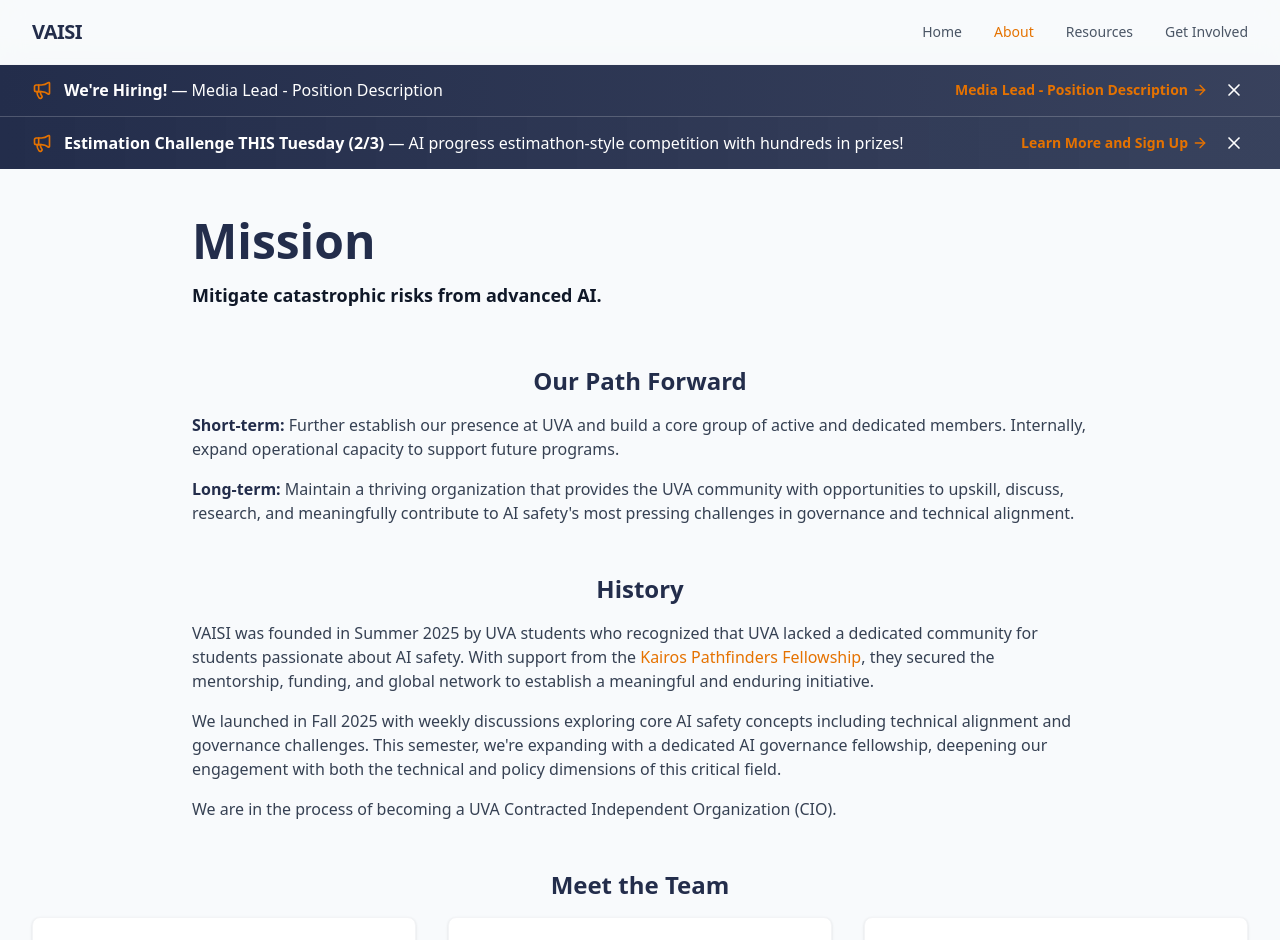
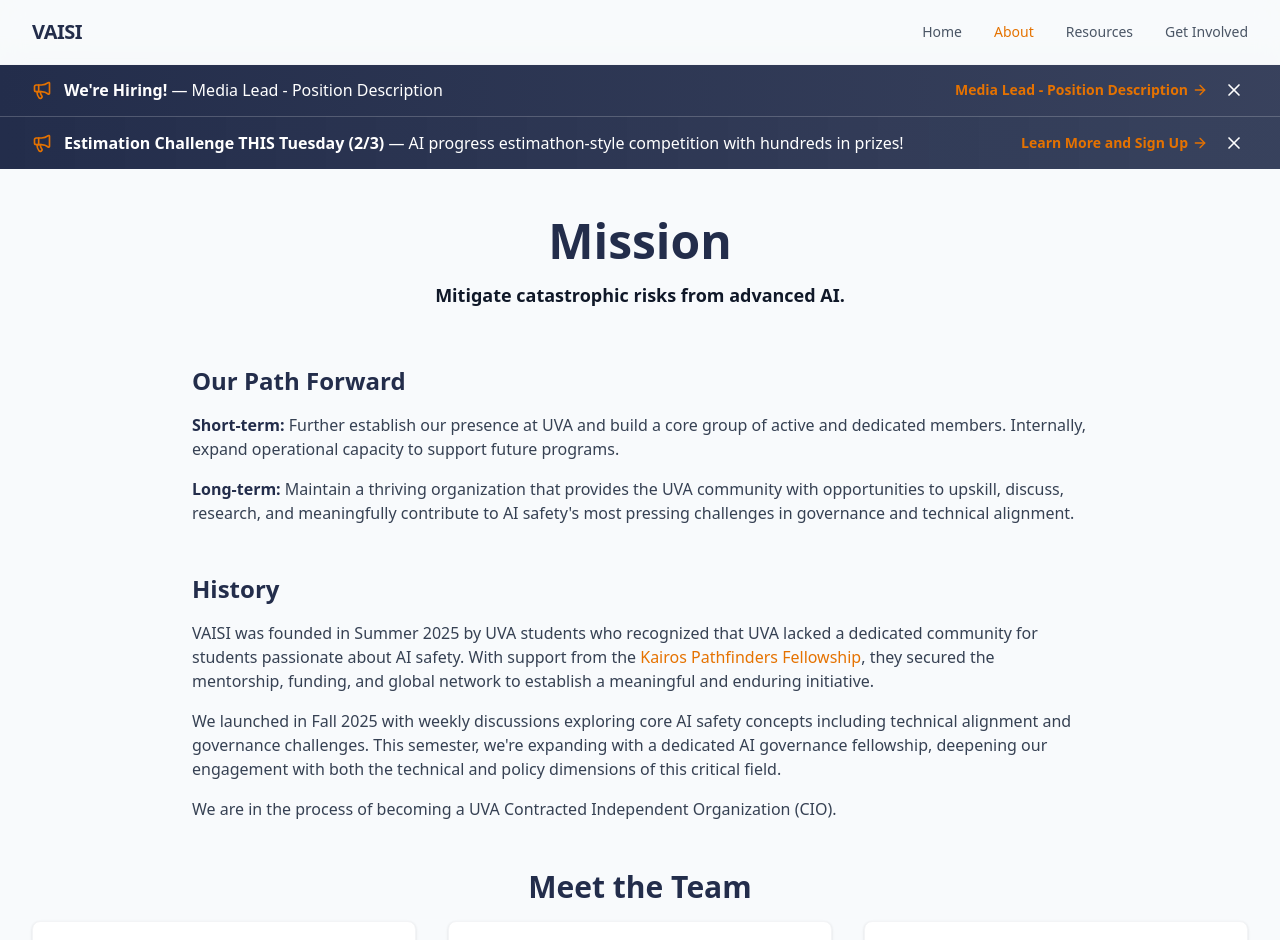
Before and after one commit to Virginia-AI-Security-Initiative/VAISI_Website, a Next.js app: page /about in a window 1280 px wide. Shown: the top 940 px of the page. Built offline with nearby package versions, Linux system fonts and the light colour scheme; a web font is replaced by a local one.

Commit message:
centered mission, left path forward and history, increase Meet The Team size

```diff
--- a/app/about/page.tsx
+++ b/app/about/page.tsx
@@ -58,11 +58,11 @@ export default function AboutPage() {
             <Section className="bg-slate-50">
                 <div className="prose prose-lg max-w-4xl mx-auto text-gray-700">
                     <div className="mb-12">
-                        <h1 className="text-5xl font-bold text-primary mb-4 text-left">Mission</h1>
-                        <p className="mb-14 text-lg font-bold text-gray-900 text-left">
+                        <h1 className="text-5xl font-bold text-primary mb-4 text-center">Mission</h1>
+                        <p className="mb-14 text-lg font-bold text-gray-900 text-center">
                             Mitigate catastrophic risks from advanced AI.
                         </p>
-                        <h2 className="text-2xl font-bold text-primary mb-4 text-center">Our Path Forward</h2>
+                        <h2 className="text-2xl font-bold text-primary mb-4 text-left">Our Path Forward</h2>
                         <p className="mb-4">
                             <span className="font-semibold text-primary">Short-term:</span> Further establish our presence at UVA and build a core group of active and dedicated members. Internally, expand operational capacity to support future programs.
                         </p>
@@ -72,7 +72,7 @@ export default function AboutPage() {
                     </div>
 
                     <div className="mb-12">
-                        <h2 className="text-2xl font-bold text-primary mb-4 text-center">History</h2>
+                        <h2 className="text-2xl font-bold text-primary mb-4 text-left">History</h2>
                         <p className="mb-4">
                             VAISI was founded in Summer 2025 by UVA students who recognized that UVA lacked a dedicated community for students passionate about AI safety. With support from the <a href="https://pathfinder.kairos-project.org/" target="_blank" rel="noopener noreferrer" className="text-secondary hover:underline font-medium">Kairos Pathfinders Fellowship</a>, they secured the mentorship, funding, and global network to establish a meaningful and enduring initiative.
                         </p>
@@ -85,7 +85,7 @@ export default function AboutPage() {
                     </div>
                 </div>
 
-                <h2 className="text-2xl font-bold text-primary mb-4 text-center">Meet the Team</h2>
+                <h2 className="text-3xl font-bold text-primary mb-4 text-center">Meet the Team</h2>
 
                 <div className="grid grid-cols-1 md:grid-cols-2 lg:grid-cols-3 gap-8 mb-16">
                     {teamMembers.map((member) => (
```
